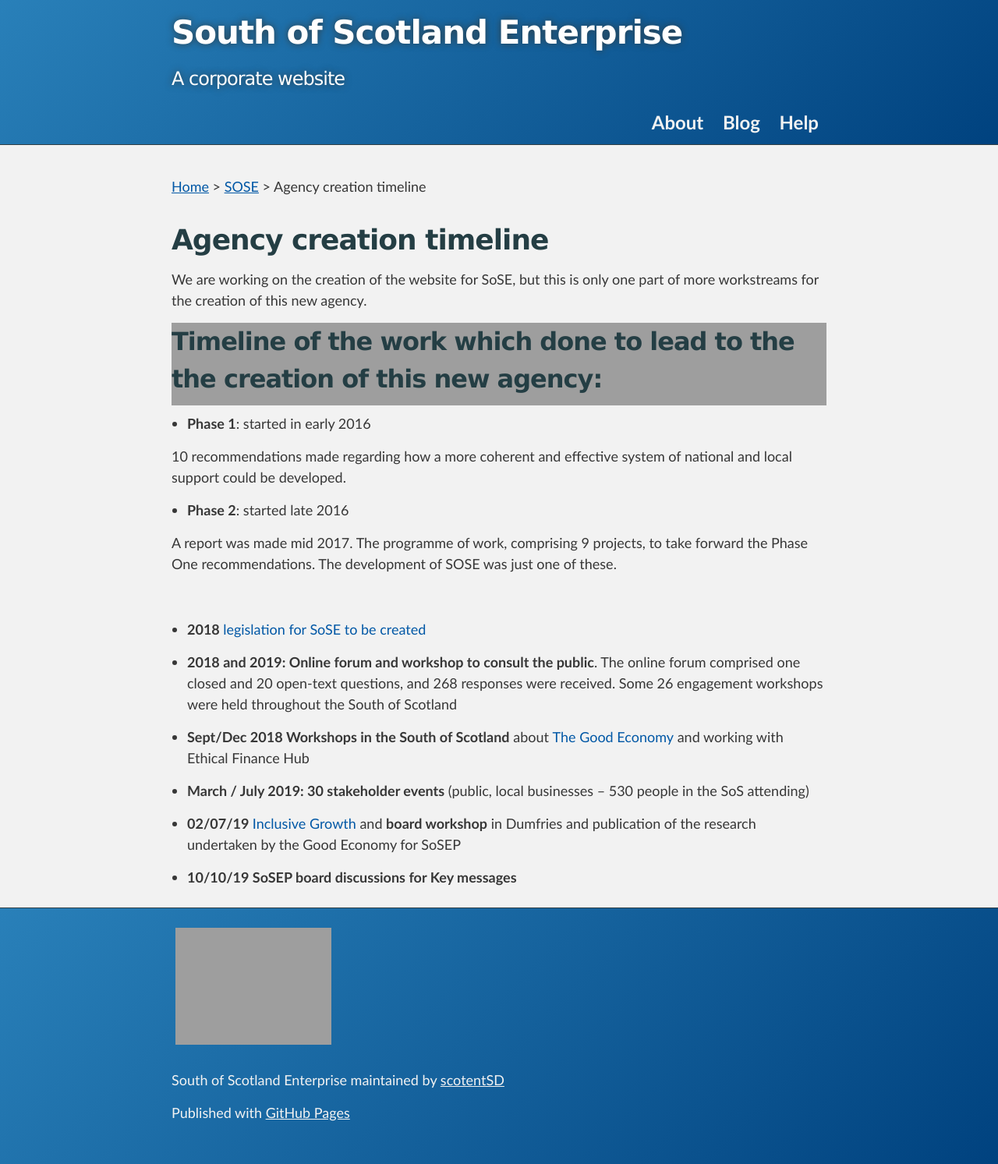
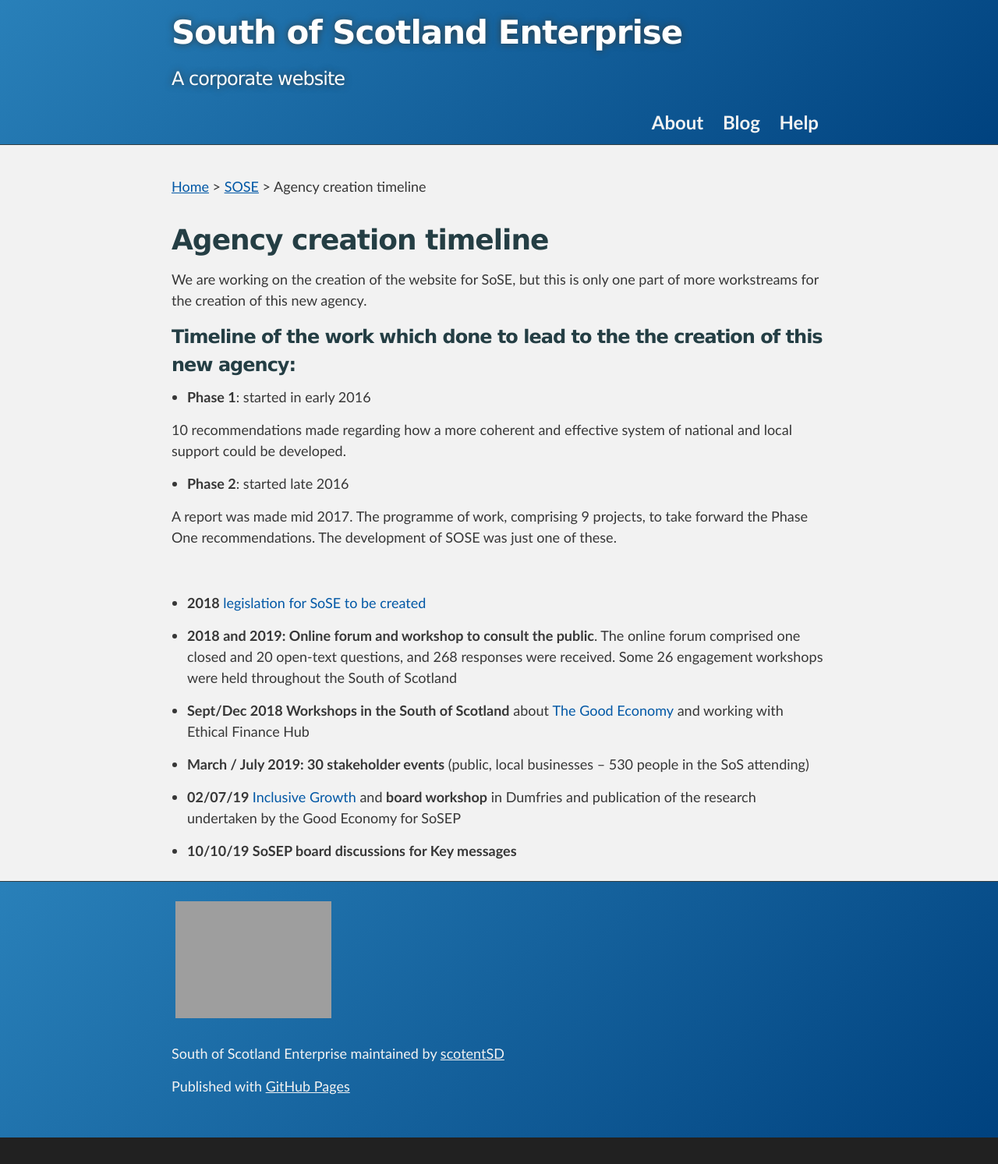
Before and after one commit to scotentSD/SOSE, a Jekyll site: the page built from _posts/2016-01-01-agency-timeline-01-01-2016.md, in a window 1280 px wide. Shown: the whole page at 78% size. Built offline with Jekyll 4.4.1, drawn with Linux system fonts in a browser that asks for light colours; after the commit the page ends 1459 px from its top, so only the background shows below that.

Commit message:
SK - change a link and smaller heading

```diff
--- a/_posts/2016-01-01-agency-timeline-01-01-2016.md
+++ b/_posts/2016-01-01-agency-timeline-01-01-2016.md
@@ -9,7 +9,7 @@ display_date: 2016 - 2019 # Date to show on the page
 
 We are working on the creation of the website for SoSE, but this is only one part of more workstreams for the creation of this new agency.
 
-## Timeline of the work which done to lead to the the creation of this new agency:
+### Timeline of the work which done to lead to the the creation of this new agency:
 - **Phase 1**: started in early 2016
 
 10 recommendations made regarding how a more coherent and effective system of national and local support could be developed.
@@ -24,7 +24,7 @@ A report was made mid 2017. The programme of work, comprising 9 projects, to tak
 
 - **2018 and 2019: Online forum and workshop to consult the public**. The online forum comprised one closed and 20 open-text questions, and 268 responses were received. Some 26 engagement workshops were held throughout the South of Scotland
 
-- **Sept/Dec 2018 Workshops in the South of Scotland** about [The Good Economy](file:///C:/Users/krusst/Downloads/Business_led_Inclusive_Growth_in_South_of_Scotland.pdf) and working with Ethical Finance Hub
+- **Sept/Dec 2018 Workshops in the South of Scotland** about [The Good Economy](https://www.sosep.co.uk/downloads/file/23/business-led-inclusive-growth) and working with Ethical Finance Hub
 
 - **March / July 2019: 30 stakeholder events** (public, local  businesses – 530 people in the SoS attending)
 
```
